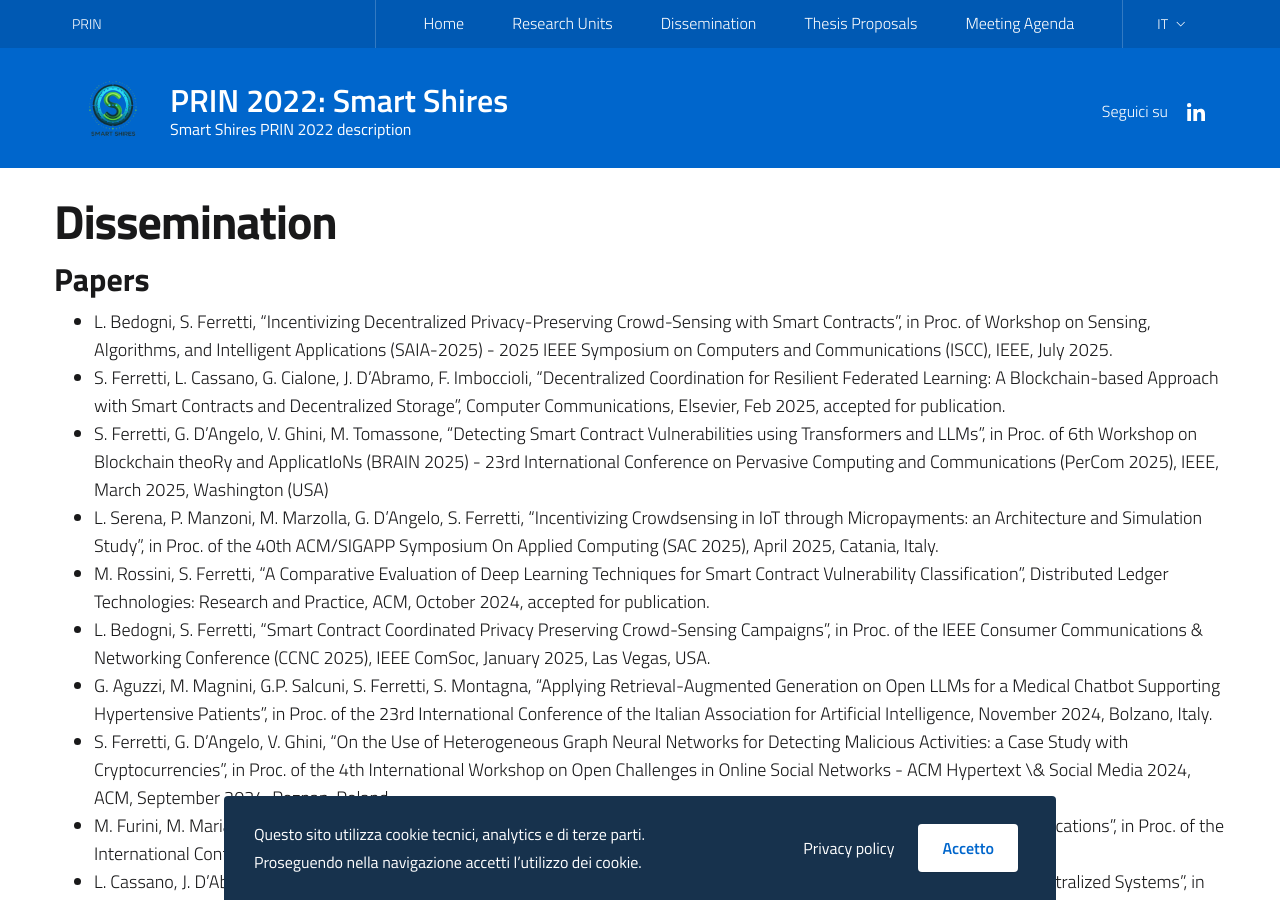
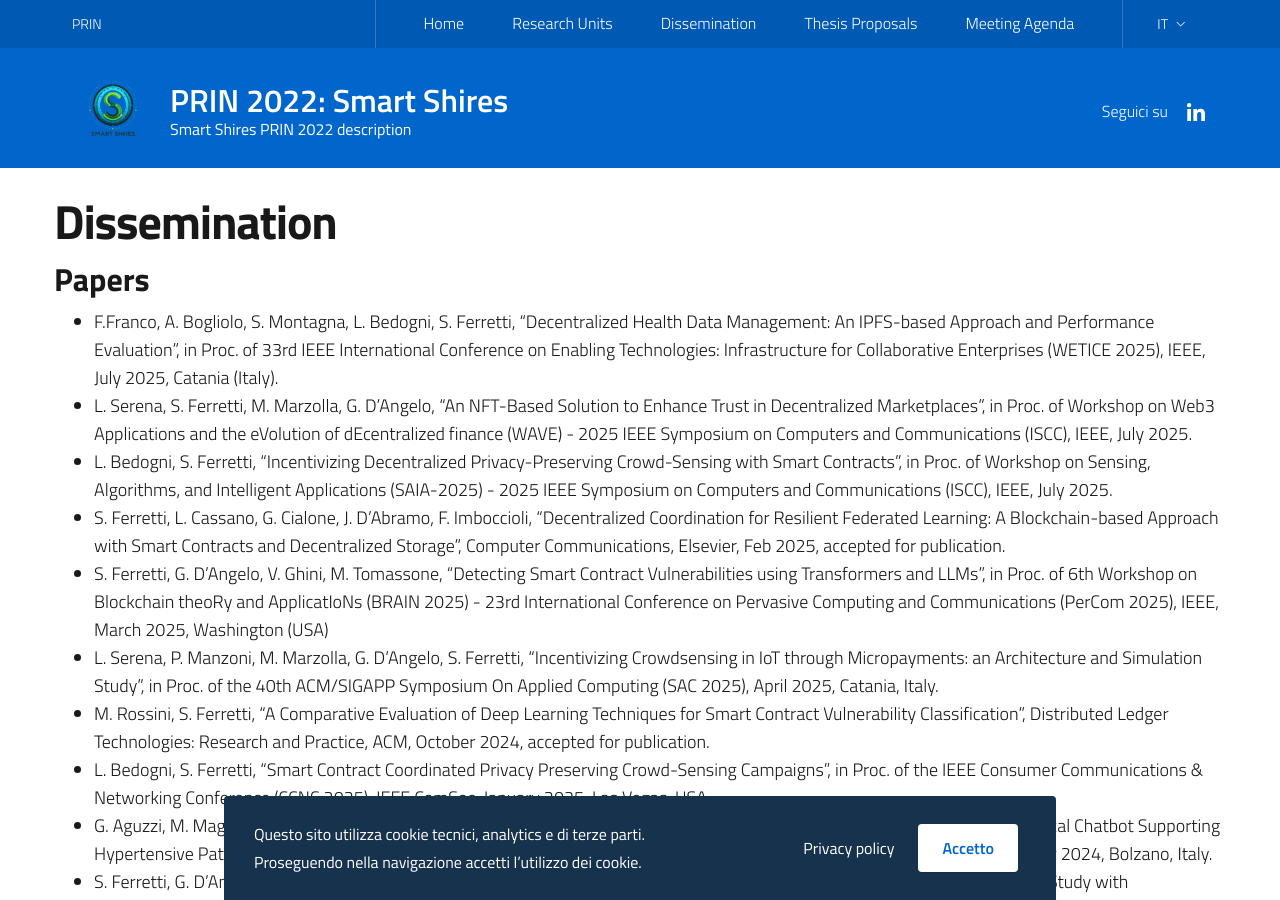
Before and after one commit to smartshires/smartshires.github.io, a Jekyll site: the page built from it/dissemination.md, in a window 1280 px wide and 900 px high. Built offline with Jekyll 4.4.1, drawn with Linux system fonts in a browser that asks for light colours.

Commit message:
Update dissemination.md

```diff
--- a/it/dissemination.md
+++ b/it/dissemination.md
@@ -7,6 +7,8 @@ permalink: /it/dissemination
 ---
 
 ### Papers
+- F.Franco, A. Bogliolo, S. Montagna, L. Bedogni, S. Ferretti, "Decentralized Health Data Management: An IPFS-based Approach and Performance Evaluation", in Proc. of 33rd IEEE International Conference on Enabling Technologies: Infrastructure for Collaborative Enterprises (WETICE 2025), IEEE, July 2025, Catania (Italy).
+- L. Serena, S. Ferretti, M. Marzolla, G. D'Angelo, "An NFT-Based Solution to Enhance Trust in Decentralized Marketplaces", in Proc. of Workshop on Web3 Applications and the eVolution of dEcentralized finance (WAVE) - 2025 IEEE Symposium on Computers and Communications (ISCC), IEEE, July 2025.
 - L. Bedogni, S. Ferretti, "Incentivizing Decentralized Privacy-Preserving Crowd-Sensing with Smart Contracts", in Proc. of Workshop on Sensing, Algorithms, and Intelligent Applications (SAIA-2025) - 2025 IEEE Symposium on Computers and Communications (ISCC), IEEE, July 2025.
 - S. Ferretti, L. Cassano, G. Cialone, J. D'Abramo, F. Imboccioli, "Decentralized Coordination for Resilient Federated Learning: A Blockchain-based Approach with Smart Contracts and Decentralized Storage", Computer Communications, Elsevier, Feb 2025, accepted for publication.
 - S. Ferretti, G. D'Angelo, V. Ghini, M. Tomassone, "Detecting Smart Contract Vulnerabilities using Transformers and LLMs", in Proc. of 6th Workshop on Blockchain theoRy and ApplicatIoNs (BRAIN 2025) - 23rd International Conference on Pervasive Computing and Communications (PerCom 2025), IEEE, March 2025, Washington (USA)
```
